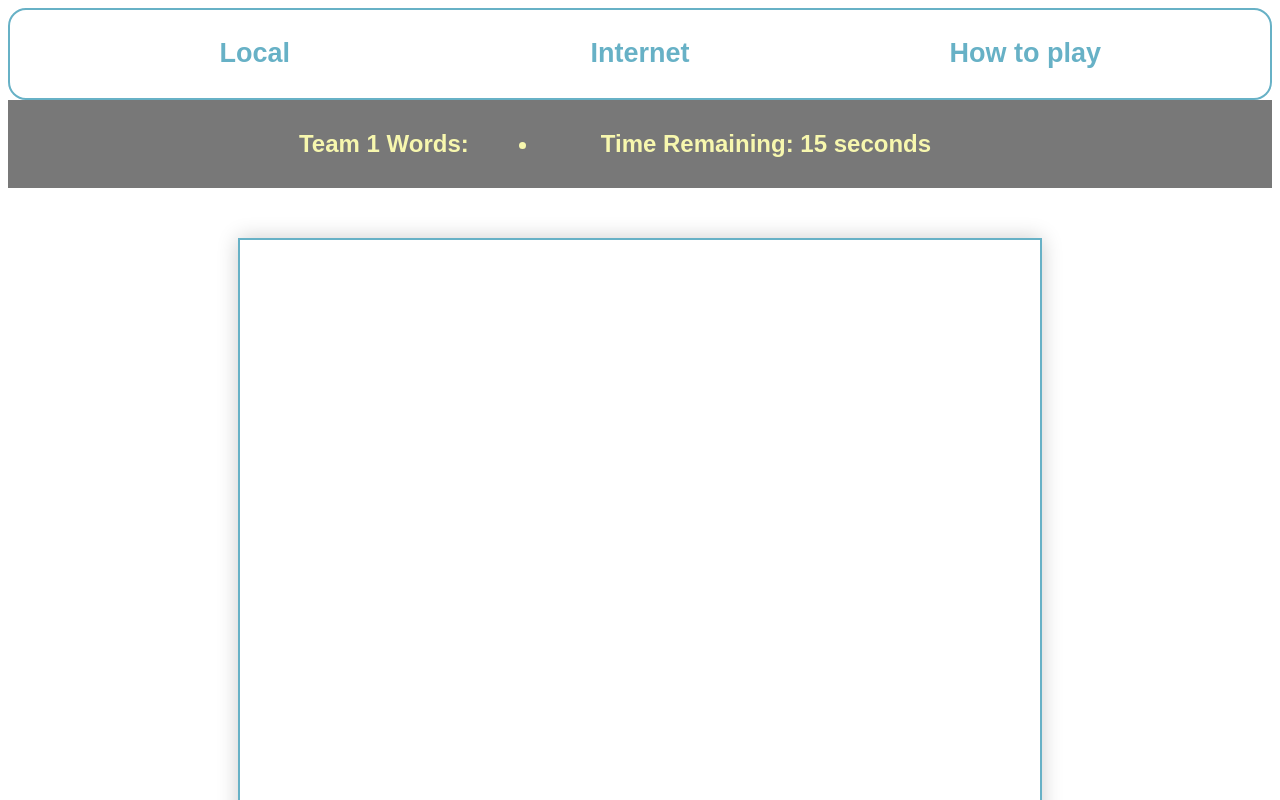
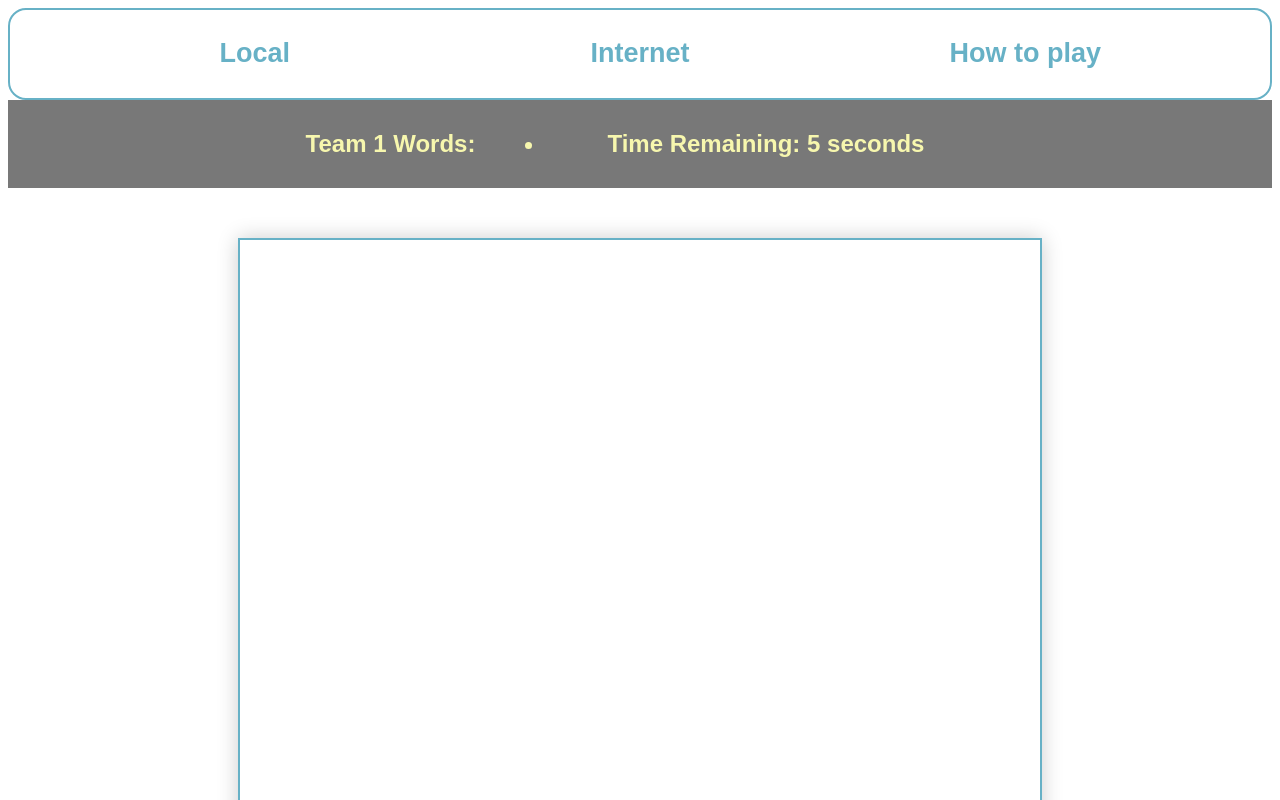
Before and after one commit to Tome94/runningmanproject, a React (Create React App) app: page /draw in a window 1280 px wide. Shown: the top 800 px of the page. Built offline with nearby package versions, Linux system fonts and the light colour scheme.

Commit message:
bug fix attempt

```diff
--- a/src/pages/canvas/drawPrompt.js
+++ b/src/pages/canvas/drawPrompt.js
@@ -14,7 +14,7 @@ const DisplayWordsComponent = ({ remainingTime }) => {
     const team2Words = board.filter((_, index) => index % 2 === 1);
     const teamsHaveWords = team1Words.length > 0 || team2Words.length > 0;
 
-    setGameFinished(currentWordIndex === board.length - 1);
+    setGameFinished(currentWordIndex === board.length-1);
 
     if (teamsHaveWords) {
       if (remainingTime === 1) {
--- a/src/pages/canvas/index.js
+++ b/src/pages/canvas/index.js
@@ -4,12 +4,12 @@ import DisplayWordsComponent from "./drawPrompt";
 
 const Draw = () => {
   const intervalRef = useRef(null);
-  const [remainingTime, setRemainingTime] = useState(15);
+  const [remainingTime, setRemainingTime] = useState(5);
 
   const startTimer = () => {
     intervalRef.current = setInterval(() => {
       setRemainingTime((prevTime) => {
-        return prevTime === 1 ? 15 : prevTime - 1;
+        return prevTime === 1 ? 5 : prevTime - 1;
       });
 
     }, 1000);
```
